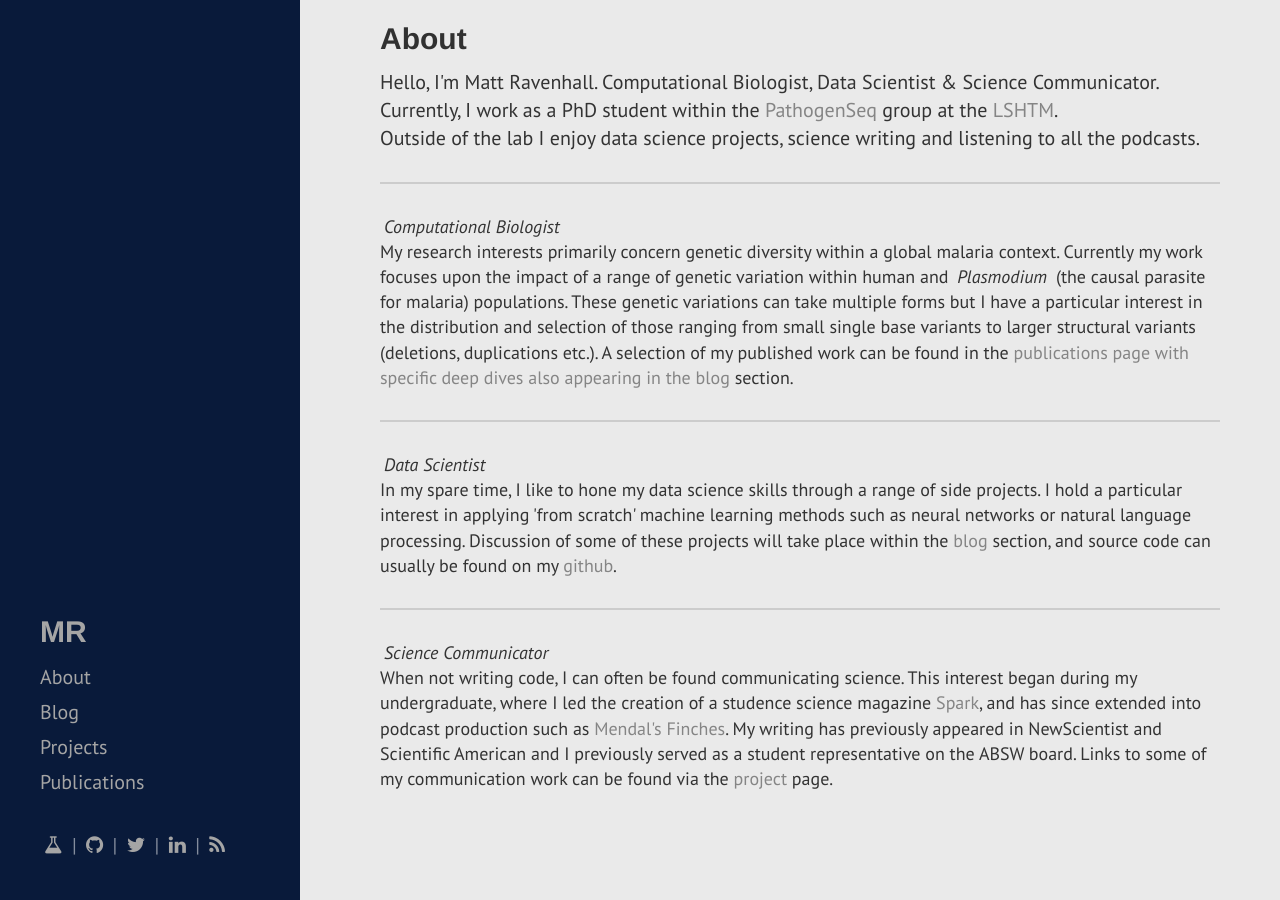
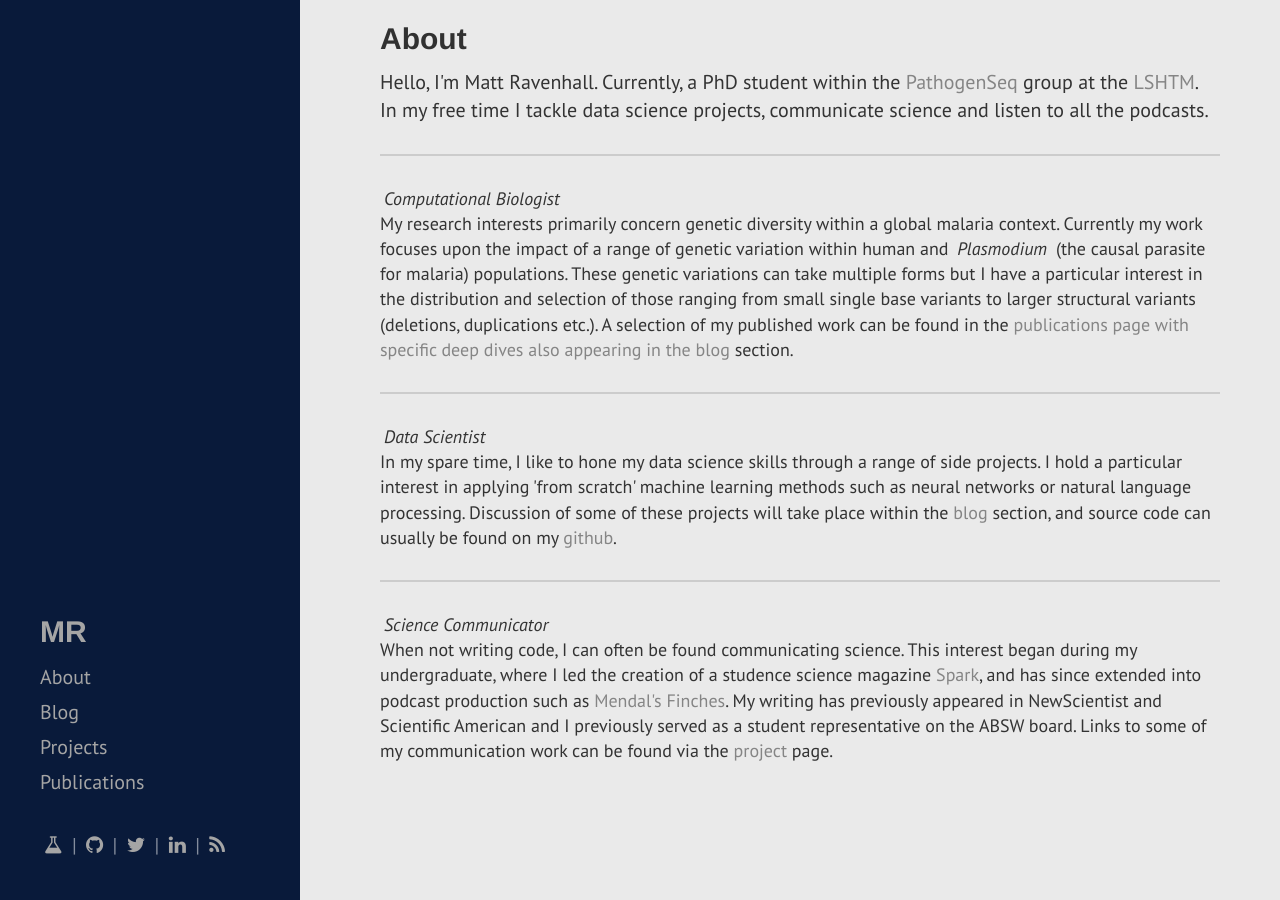
Before and after one commit to mattravenhall/mattravenhall.github.io, a Jekyll site: the page built from about/index.html, in a window 1280 px wide. Built offline with Jekyll 4.4.1, drawn with Linux system fonts in a browser that asks for light colours.

Commit message:
Minor about me summary change

```diff
--- a/about/index.html
+++ b/about/index.html
@@ -4,9 +4,8 @@ title: About
 ---
 
 <h1>{{ page.title }}</h1>
-<p>Hello, I'm Matt Ravenhall. Computational Biologist, Data Scientist & Science Communicator.<br>
-Currently, I work as a PhD student within the <a href="http://pathogenseq.lshtm.ac.uk">PathogenSeq</a> group at the <a href="https://www.lshtm.ac.uk/aboutus/people/ravenhall.matt">LSHTM</a>.<br>
-Outside of the lab I enjoy data science projects, science writing and listening to all the podcasts.</p>
+<p>Hello, I'm Matt Ravenhall. Currently, a PhD student within the <a href="http://pathogenseq.lshtm.ac.uk">PathogenSeq</a> group at the <a href="https://www.lshtm.ac.uk/aboutus/people/ravenhall.matt">LSHTM</a>.<br>
+In my free time I tackle data science projects, communicate science and listen to all the podcasts.</p>
 
 <hr>
 
```
